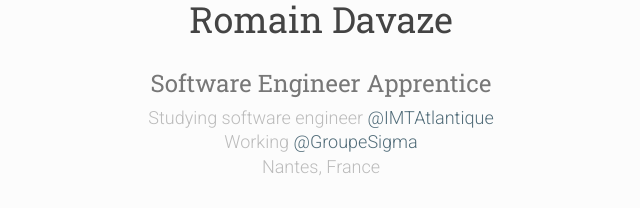
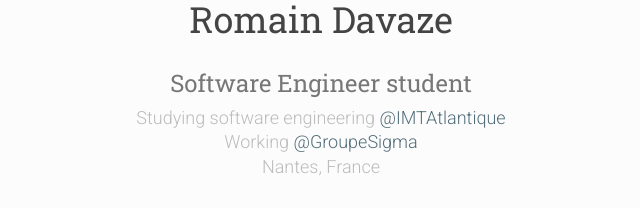
Before and after one commit to romainDavaze/romainDavaze.github.io, a plain HTML site: page index.html in a window 1280 px wide. Shown: the part 280-488 px from the top of the page, without its empty margins (319-959 px from the left). Drawn offline with nearby package versions, Linux system fonts and the light colour scheme.

Commit message:
rebuilding site vendredi 11 mai 2018, 17:08:45 (UTC+0200)

```diff
--- a/index.html
+++ b/index.html
@@ -47,10 +47,10 @@
 
 <section id="info-pane" class="row text-center info">
 
-  <h3 class="intro">Software Engineer Apprentice</h3>
+  <h3 class="intro">Software Engineer student</h3>
 
 
-  <h4 class="description">Studying software engineer <a href="https://twitter.com/IMTAtlantique">@IMTAtlantique</a> <br/> Working <a href="https://twitter.com/groupesigma">@GroupeSigma</a> <br/> Nantes, France</h4>
+  <h4 class="description">Studying software engineering <a href="https://twitter.com/IMTAtlantique">@IMTAtlantique</a> <br/> Working <a href="https://twitter.com/groupesigma">@GroupeSigma</a> <br/> Nantes, France</h4>
 
 </section>
 
```
